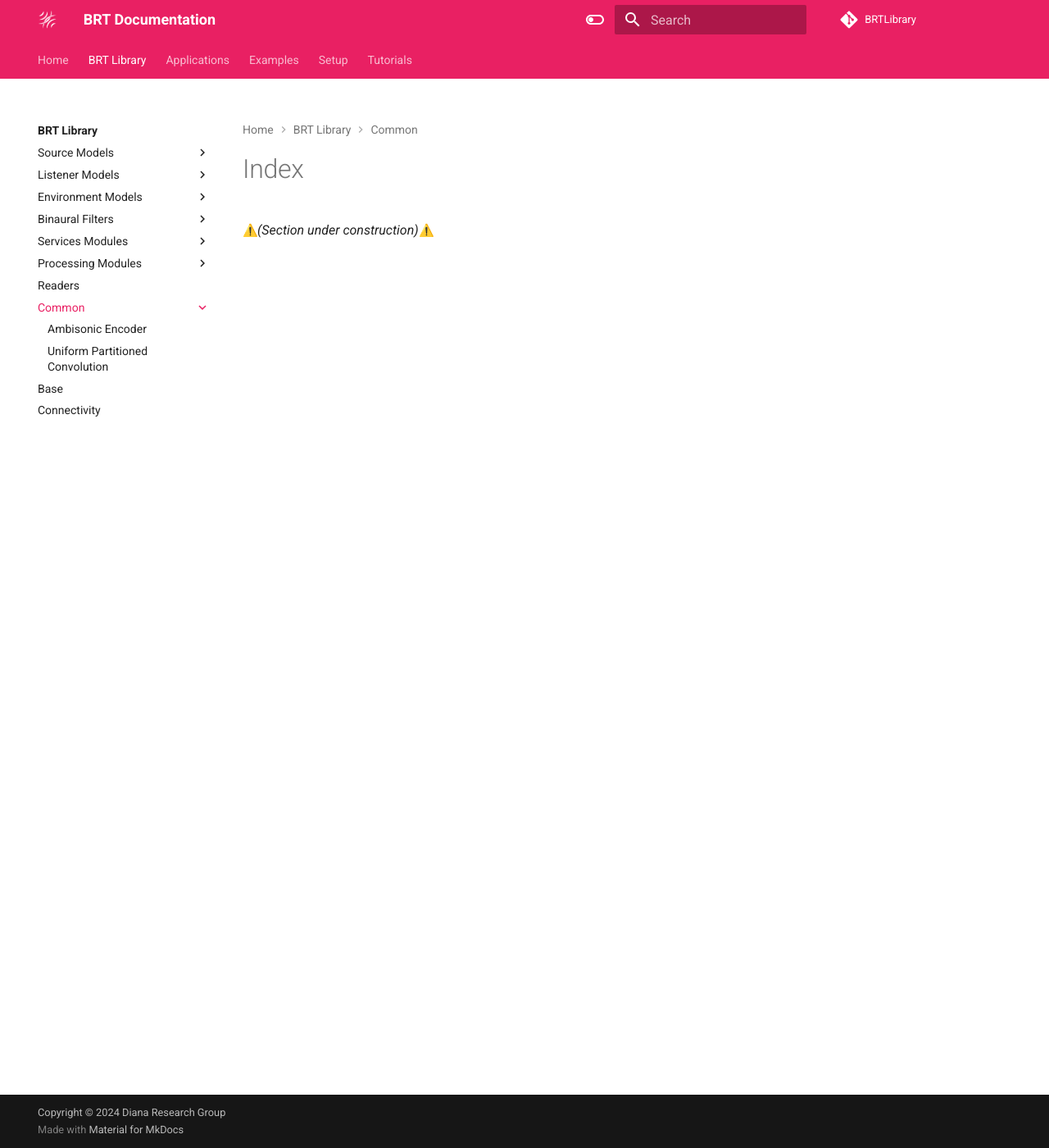
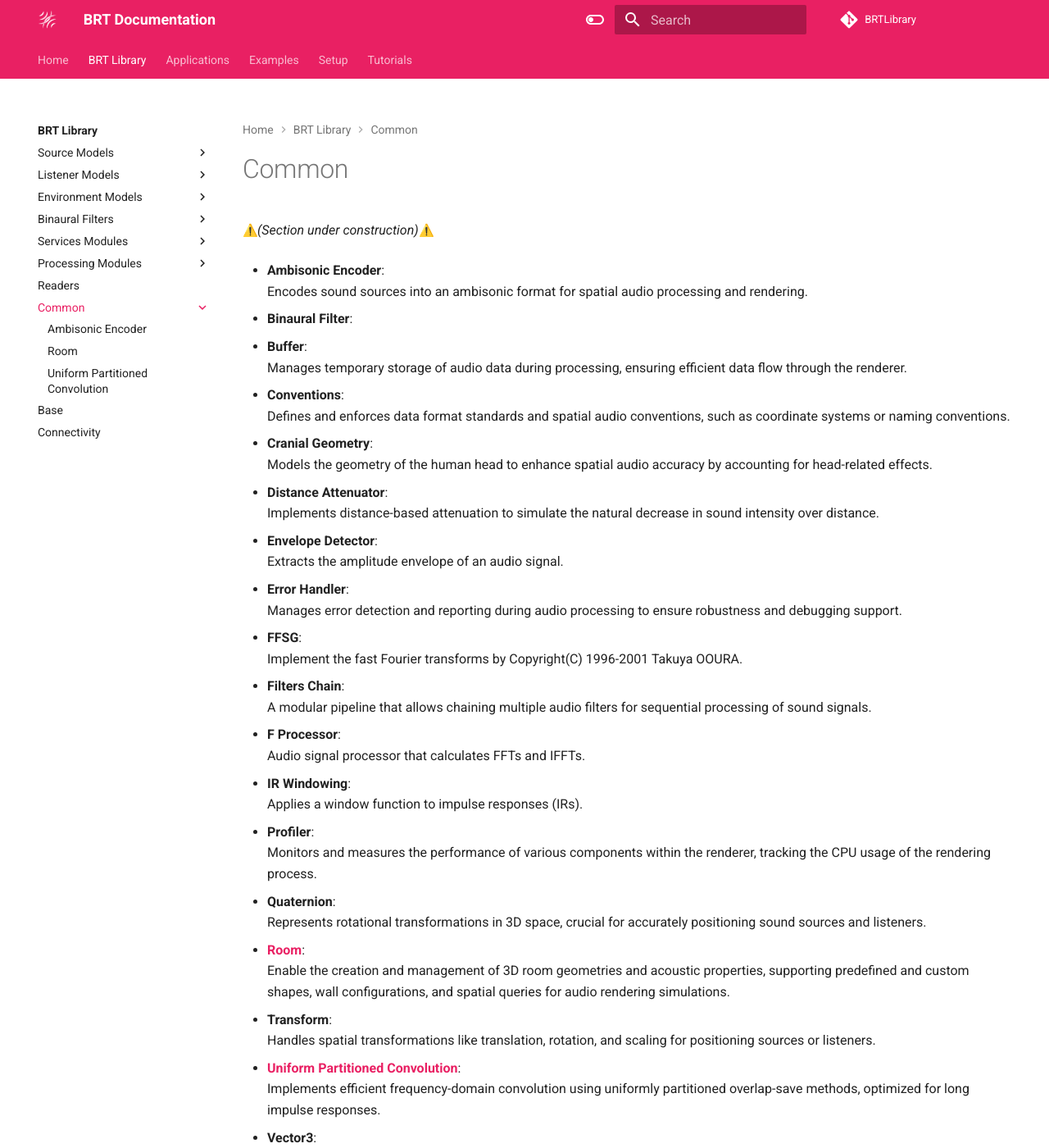
Before and after one commit to GrupoDiana/BRT-Documentation, an MkDocs documentation site: the page built from docs/library/common/index.md, in a window 1280 px wide and 1400 px high. Shown: the whole window at 82% size. Built offline with MkDocs 1.6.1 and Material for MkDocs 9.7.7, drawn with Linux system fonts in a browser that asks for light colours; emoji names are drawn with the system emoji font; comment, search, counter and statistics services are not loaded; some of the changed text lies outside the part shown.

Commit message:
feat: first draft of Common index

```diff
--- a/docs/library/common/index.md
+++ b/docs/library/common/index.md
@@ -1 +1,62 @@
+# Common
 :warning:*(Section under construction)*:warning:
+
+- **Ambisonic Encoder**:
+  Encodes sound sources into an ambisonic format for spatial audio processing and rendering.
+
+- **Binaural Filter**:
+
+
+- **Buffer**:
+  Manages temporary storage of audio data during processing, ensuring efficient data flow through the renderer.
+
+- **Conventions**:
+  Defines and enforces data format standards and spatial audio conventions, such as coordinate systems or naming conventions.
+
+- **Cranial Geometry**:
+  Models the geometry of the human head to enhance spatial audio accuracy by accounting for head-related effects.
+
+- **Distance Attenuator**:
+  Implements distance-based attenuation to simulate the natural decrease in sound intensity over distance.
+
+- **Envelope Detector**:
+  Extracts the amplitude envelope of an audio signal.
+
+- **Error Handler**:
+  Manages error detection and reporting during audio processing to ensure robustness and debugging support.
+
+- **FFSG**:
+  Implement the fast Fourier transforms  by Copyright(C) 1996-2001 Takuya OOURA.
+
+- **Filters Chain**:
+  A modular pipeline that allows chaining multiple audio filters for sequential processing of sound signals.
+
+- **F Processor**:
+  Audio signal processor that calculates FFTs and IFFTs.
+
+- **IR Windowing**:
+  Applies a window function to impulse responses (IRs).
+
+- **Profiler**:
+  Monitors and measures the performance of various components within the renderer, tracking the CPU usage of the rendering process.
+
+- **Quaternion**:
+  Represents rotational transformations in 3D space, crucial for accurately positioning sound sources and listeners.
+
+- **[Room](room.md)**:
+Enable the creation and management of 3D room geometries and acoustic properties, supporting predefined and custom shapes, wall configurations, and spatial queries for audio rendering simulations.
+
+- **Transform**:
+  Handles spatial transformations like translation, rotation, and scaling for positioning sources or listeners.
+
+- **[Uniform Partitioned Convolution](uniform-partitioned-convolution.md)**:
+  Implements efficient frequency-domain convolution using uniformly partitioned overlap-save methods, optimized for long impulse responses.
+
+- **Vector3**:
+  Represents 3D vectors, often used for positions, directions, or velocity in spatial audio calculations.
+
+- **Wall**:
+  Models a physical wall to simulate reflections and obstructions in room acoustics.
+
+- **Wave Guide**:
+  Simulates wave propagation in 3D space, often used for modeling sound in complex environments.
--- a/mkdocs.yml
+++ b/mkdocs.yml
@@ -106,6 +106,7 @@ nav:
     - Common:
       - library/common/index.md
       - Ambisonic Encoder: library/common/ambisonic-encoder.md
+      - Room:  library/common/room.md
       - Uniform Partitioned Convolution: library/common/uniform-partitioned-convolution.md
     - Base:
       - library/base/index.md
```
Also changed, not shown: docs/library/common/room.md (added, +21 -0 lines), docs/library/common/uniform-partitioned-convolution.md (+1 -1 lines).
